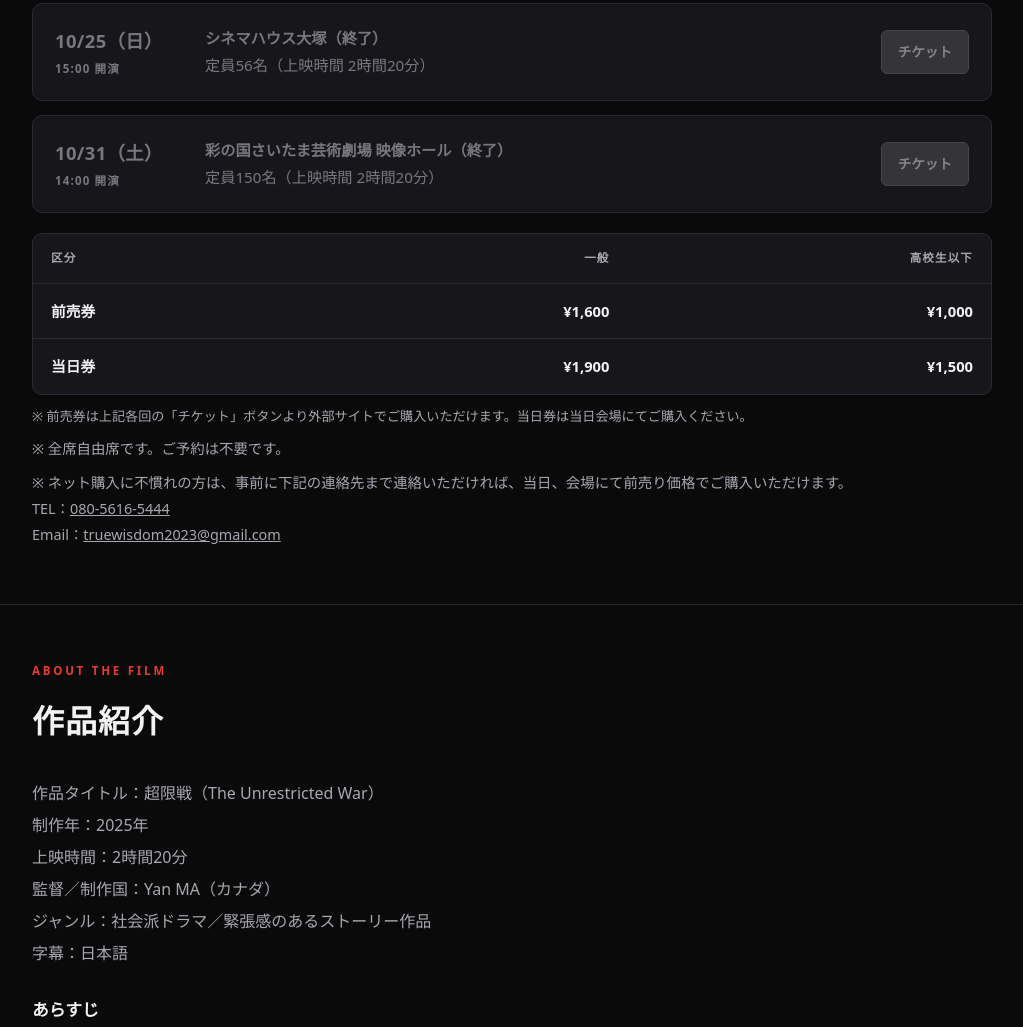
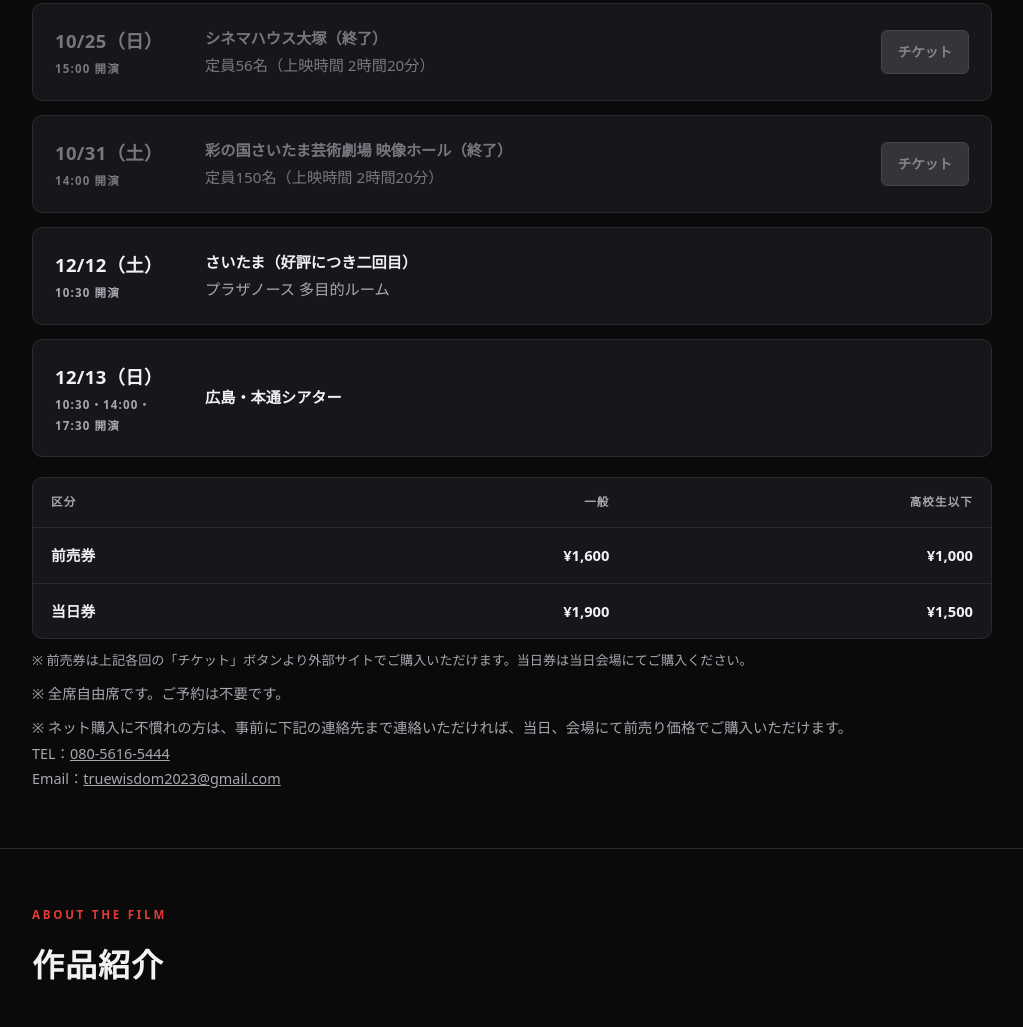
Before and after one commit to maoweixing/new-future-platform, a plain HTML site: page index.html in a window 1280 px wide. Shown: the part 805-1832 px from the top of the page, without its empty margins (128-1151 px from the left). Drawn offline with Linux system fonts and the light colour scheme.

Commit message:
Add Saitama and Hiroshima screening dates
Co-authored-by: Copilot <223556219+Copilot@users.noreply.github.com>

```diff
--- a/index.html
+++ b/index.html
@@ -260,6 +260,19 @@
           </div>
           <span class="btn btn-sm btn-disabled" aria-disabled="true">チケット</span>
         </div>
+        <div class="sched-card">
+          <div class="sched-date">12/12（土）<small>10:30 開演</small></div>
+          <div class="sched-detail">
+            <span class="venue">さいたま（好評につき二回目）</span><br>
+            プラザノース 多目的ルーム
+          </div>
+        </div>
+        <div class="sched-card">
+          <div class="sched-date">12/13（日）<small>10:30・14:00・17:30 開演</small></div>
+          <div class="sched-detail">
+            <span class="venue">広島・本通シアター</span>
+          </div>
+        </div>
       </div>
 
       <div class="price-table-wrap">
```
